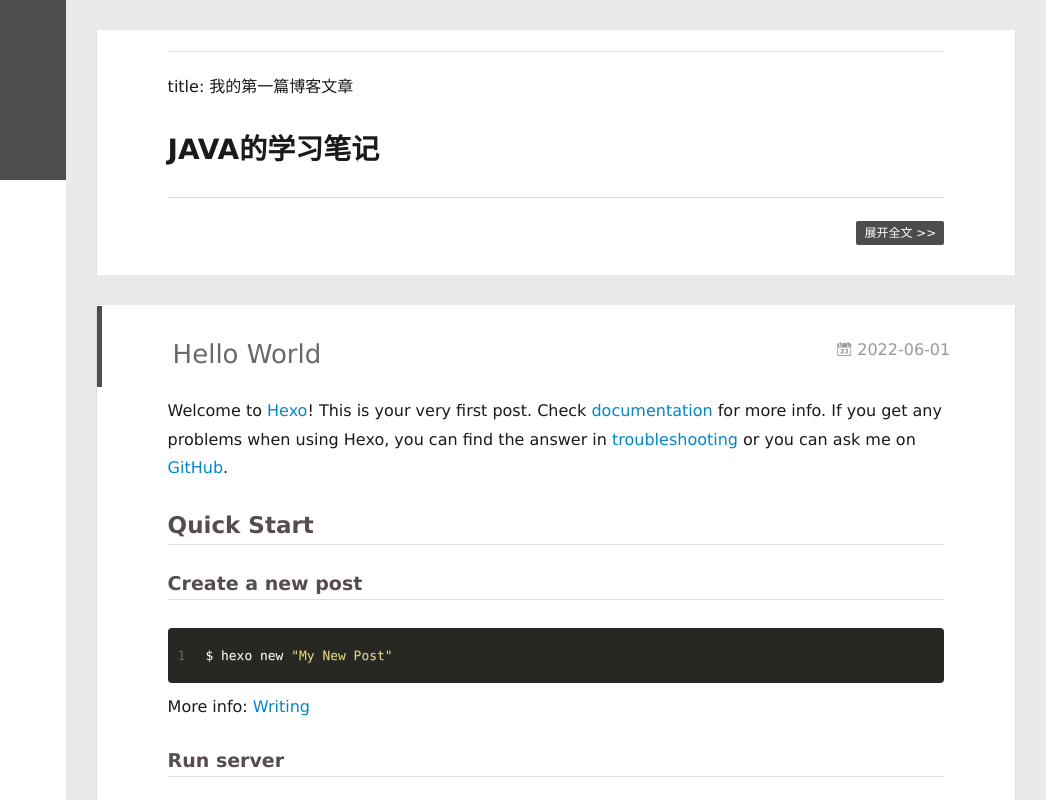
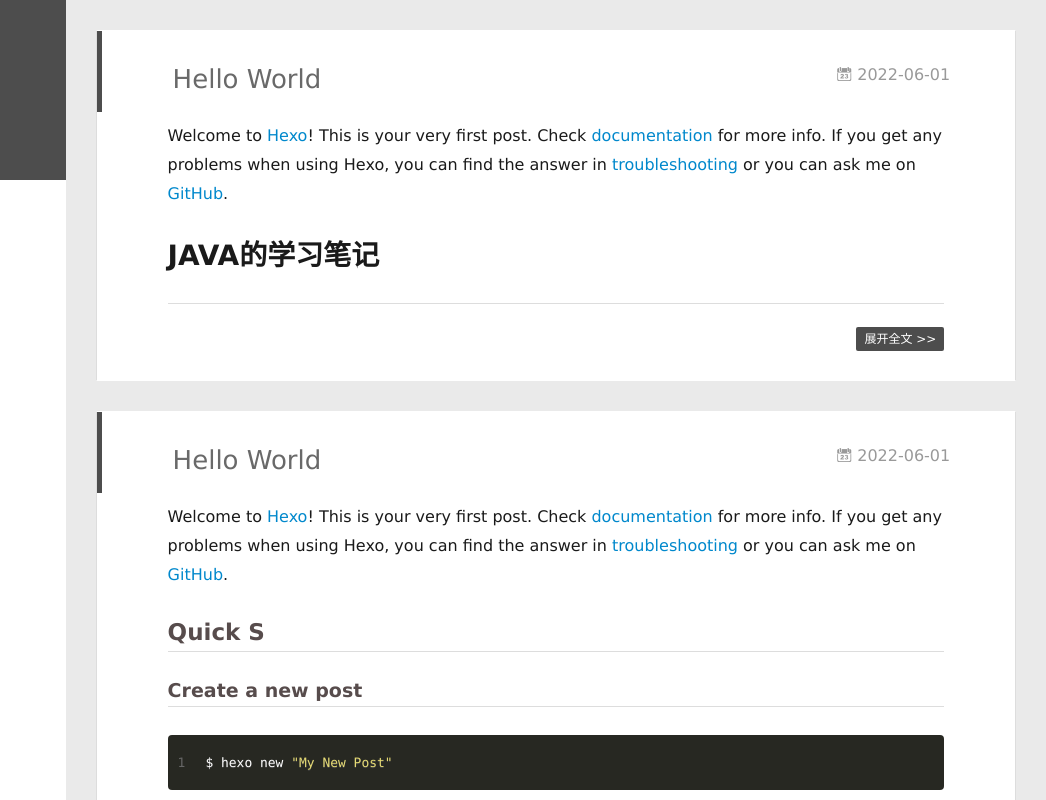
Before and after one commit to FSZ21/FSZ21.github.io, a plain HTML site: page index.html in a window 1280 px wide. Shown: the full height of the page, 234-1280 px from the left. Drawn offline with Linux system fonts and the light colour scheme; no server answers.

Commit message:
Site updated: 2022-06-03 10:08:42

```diff
--- a/index.html
+++ b/index.html
@@ -155,10 +155,24 @@
     <article id="post-我的第一篇博客文章" class="article article-type-post  article-index" itemscope itemprop="blogPost">
   <div class="article-inner">
 
+      <header class="article-header">
+
+
+    <h1 itemprop="name">
+      <a class="article-title" href="/2022/06/01/%E6%88%91%E7%9A%84%E7%AC%AC%E4%B8%80%E7%AF%87%E5%8D%9A%E5%AE%A2%E6%96%87%E7%AB%A0/">Hello World</a>
+    </h1>
+
+
+
+        <a href="/2022/06/01/%E6%88%91%E7%9A%84%E7%AC%AC%E4%B8%80%E7%AF%87%E5%8D%9A%E5%AE%A2%E6%96%87%E7%AB%A0/" class="archive-article-date">
+  	<time datetime="2022-06-01T07:43:28.803Z" itemprop="datePublished"><i class="icon-calendar icon"></i>2022-06-01</time>
+</a>
+
+      </header>
+
     <div class="article-entry" itemprop="articleBody">
 
-        <hr>
-<p>title: 我的第一篇博客文章</p>
+        <p>Welcome to <a target="_blank" rel="noopener" href="https://hexo.io/">Hexo</a>! This is your very first post. Check <a target="_blank" rel="noopener" href="https://hexo.io/docs/">documentation</a> for more info. If you get any problems when using Hexo, you can find the answer in <a target="_blank" rel="noopener" href="https://hexo.io/docs/troubleshooting.html">troubleshooting</a> or you can ask me on <a target="_blank" rel="noopener" href="https://github.com/hexojs/hexo/issues">GitHub</a>.</p>
 <h1 id="JAVA的学习笔记"><a href="#JAVA的学习笔记" class="headerlink" title="JAVA的学习笔记"></a>JAVA的学习笔记</h1>
 
 
@@ -222,7 +236,7 @@
     <div class="article-entry" itemprop="articleBody">
 
         <p>Welcome to <a target="_blank" rel="noopener" href="https://hexo.io/">Hexo</a>! This is your very first post. Check <a target="_blank" rel="noopener" href="https://hexo.io/docs/">documentation</a> for more info. If you get any problems when using Hexo, you can find the answer in <a target="_blank" rel="noopener" href="https://hexo.io/docs/troubleshooting.html">troubleshooting</a> or you can ask me on <a target="_blank" rel="noopener" href="https://github.com/hexojs/hexo/issues">GitHub</a>.</p>
-<h2 id="Quick-Start"><a href="#Quick-Start" class="headerlink" title="Quick Start"></a>Quick Start</h2><h3 id="Create-a-new-post"><a href="#Create-a-new-post" class="headerlink" title="Create a new post"></a>Create a new post</h3><figure class="highlight bash"><table><tr><td class="gutter"><pre><span class="line">1</span><br></pre></td><td class="code"><pre><span class="line">$ hexo new <span class="string">&quot;My New Post&quot;</span></span><br></pre></td></tr></table></figure>
+<h2 id="Quick-S"><a href="#Quick-S" class="headerlink" title="Quick S"></a>Quick S</h2><h3 id="Create-a-new-post"><a href="#Create-a-new-post" class="headerlink" title="Create a new post"></a>Create a new post</h3><figure class="highlight bash"><table><tr><td class="gutter"><pre><span class="line">1</span><br></pre></td><td class="code"><pre><span class="line">$ hexo new <span class="string">&quot;My New Post&quot;</span></span><br></pre></td></tr></table></figure>
 
 <p>More info: <a target="_blank" rel="noopener" href="https://hexo.io/docs/writing.html">Writing</a></p>
 <h3 id="Run-server"><a href="#Run-server" class="headerlink" title="Run server"></a>Run server</h3><figure class="highlight bash"><table><tr><td class="gutter"><pre><span class="line">1</span><br></pre></td><td class="code"><pre><span class="line">$ hexo server</span><br></pre></td></tr></table></figure>
```
Also changed, not shown: 2022/06/01/hello-world/index.html (+3 -3 lines), 2022/06/01/我的第一篇博客文章/index.html (+21 -7 lines), archives/2022/06/index.html (+6 -0 lines), archives/2022/index.html (+6 -0 lines), archives/index.html (+6 -0 lines).
